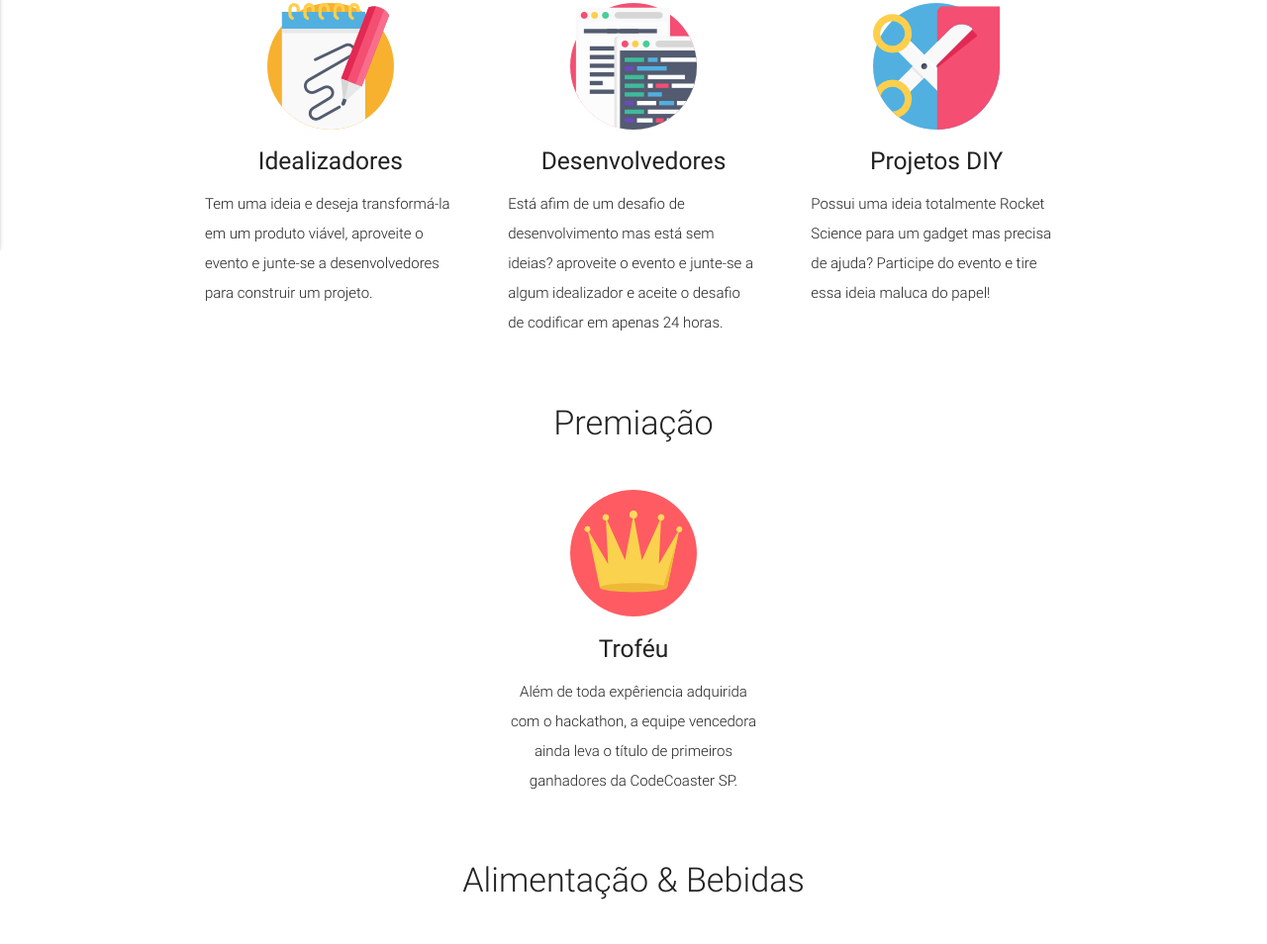
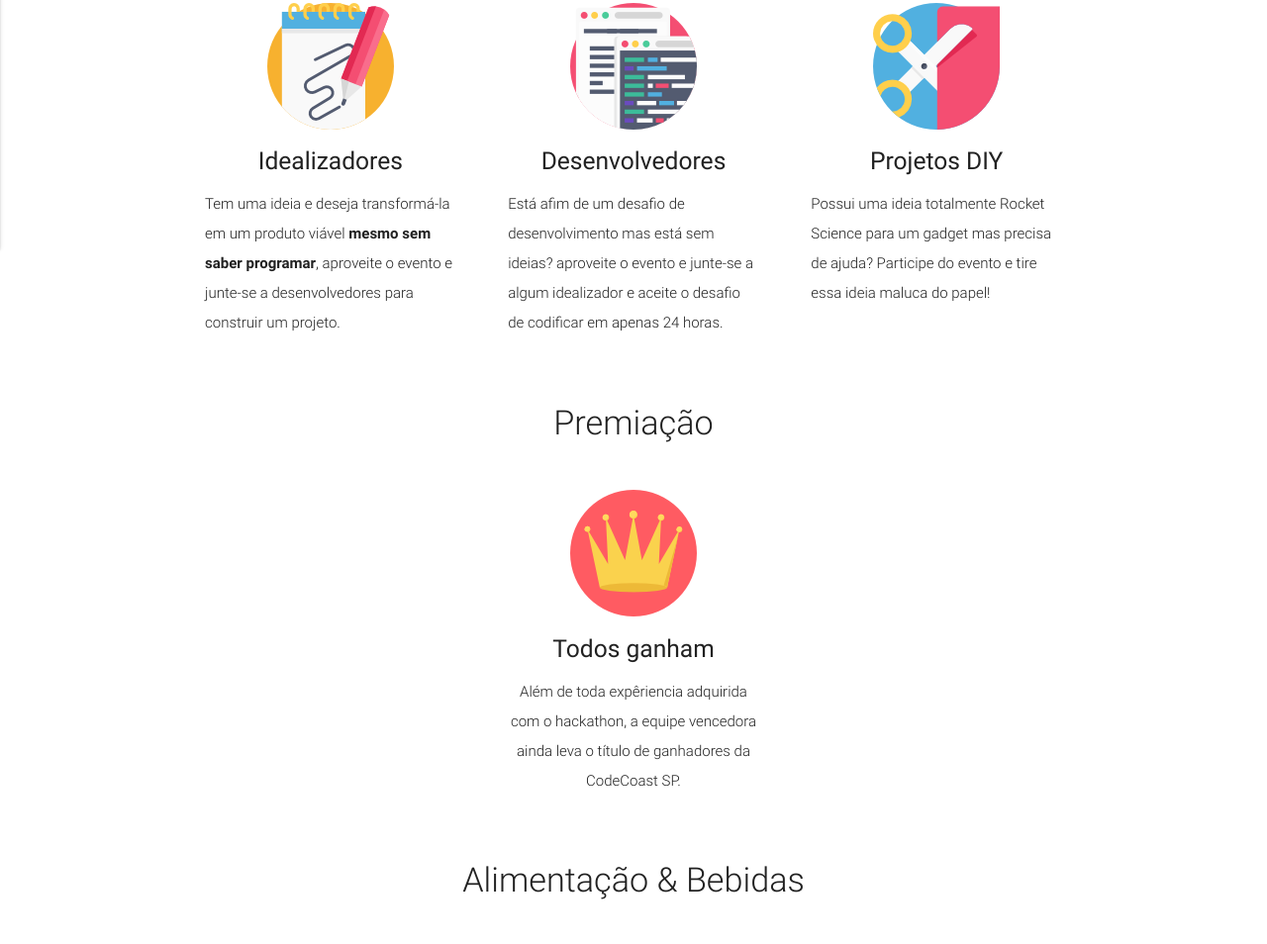
Before and after one commit to thedrops/codecoastsp.github.io, a plain HTML site: page index.html in a window 1280 px wide. Shown: the part 609-1563 px from the top of the page at 99% size. Drawn offline with nearby package versions, Linux system fonts and the light colour scheme; some packages are replaced by stand-ins of ours.

Commit message:
alterações no texto

```diff
--- a/index.html
+++ b/index.html
@@ -61,7 +61,7 @@
             <div class="center"><img src="img/sketching.png"></div>
             <h5 class="center">Idealizadores</h5>
 
-            <p class="light">Tem uma ideia e deseja transformá-la em um produto viável, aproveite o evento e junte-se a desenvolvedores para construir um projeto.</p>
+			  <p class="light">Tem uma ideia e deseja transformá-la em um produto viável <b>mesmo sem saber programar</b>, aproveite o evento e junte-se a desenvolvedores para construir um projeto.</p>
           </div>
         </div>
 
@@ -96,8 +96,8 @@
         <div class="col s12 m4 offset-m4">
           <div class="icon-block">
             <div class="center"><img src="img/crown.png"></div>
-            <h5 class="center">Troféu</h5>
-            <p class="light center">Além de toda expêriencia adquirida com o hackathon, a equipe vencedora ainda leva  o título de primeiros ganhadores da CodeCoaster SP.</p>
+            <h5 class="center">Todos ganham</h5>
+            <p class="light center">Além de toda expêriencia adquirida com o hackathon, a equipe vencedora ainda leva o título de ganhadores da CodeCoast SP.</p>
           </div>
         </div>
       </div>
```
